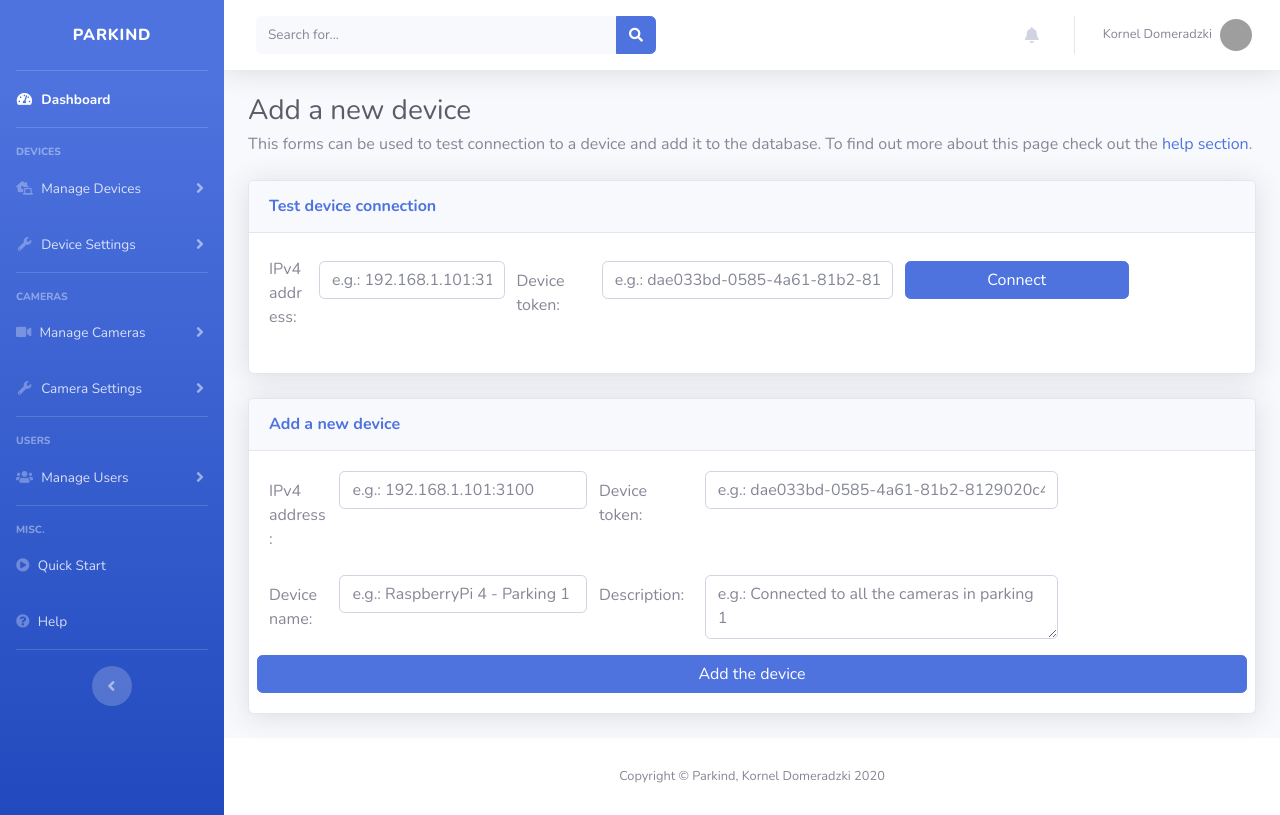
After one commit to TheSlipper/Parkind, a Django app: page /ui/devices/manage/add in a window 1280 px wide. The commit adds this page. Run offline with Django 3.2, Linux system fonts and the light colour scheme; some libraries are stand-ins or nearby versions; grey boxes are pictures that could not be loaded.

Commit message:
Added a 'add new device' view

```diff
--- /dev/null
+++ b/ui/templates/ui/devices/add_form.html
@@ -0,0 +1,75 @@
+{% extends 'ui/application_layout.html' %}
+{% load static %}
+
+{% block content %}
+    <div class="container-fluid">
+        <h1 class="h3 mb-1 text-gray-800">Add a new device</h1>
+        <p class="mb-4">
+            This forms can be used to test connection to a device and add it to the database.
+            To find out more about this page check out the <a href="">help section</a>.
+        </p>
+        <div class="card shadow mb-4">
+            <div class="card-header py-3">
+                <h6 class="m-0 font-weight-bold text-primary">Test device connection</h6>
+            </div>
+            <div class="card-body">
+                <div class="row">
+                    <div class="form-group col-sm-3 row ml-0 mr-0 pl-0 pr-0">
+                        <input name="page" value="0" type="hidden">
+                        <label for="ipv4_addr_test" class="col-sm-3 mt-1">IPv4 address:</label>
+                        <input id="ipv4_addr_test" class="form-control col-sm-9 mt-2"
+                               placeholder="e.g.: 192.168.1.101:3100">
+                    </div>
+                    <div class="form-group col-sm-5 row">
+                        <label for="device_token_test" class="col-sm-3 mt-3">Device token:</label>
+                        <input id="device_token_test" class="form-control col-sm-9 mt-2"
+                               placeholder="e.g.: dae033bd-0585-4a61-81b2-8129020c49d9">
+                    </div>
+                    <div class="col-sm-3">
+                        <button type="submit" class="btn btn-primary btn-block mt-2">Connect</button>
+                    </div>
+                    <div class="col-sm-1" id="loading-spinner">
+                        {#                        <div class="spinner-border mt-2" role="status">#}
+                        {#                            <span class="sr-only">Loading...</span>#}
+                        {#                        </div>#}
+                    </div>
+                </div>
+            </div>
+        </div>
+        <div class="card shadow mb-4">
+            <div class="card-header py-3">
+                <h6 class="m-0 font-weight-bold text-primary">Add a new device</h6>
+            </div>
+            <div class="card-body">
+                <div class="row">
+                    <div class="form-group col-sm-4 row ml-0 mr-0 pl-0 pr-0">
+                        <input name="page" value="0" type="hidden">
+                        <label for="ipv4_addr" class="col-sm-3 mt-2">IPv4 address:</label>
+                        <input id="ipv4_addr" class="form-control col-sm-9" placeholder="e.g.: 192.168.1.101:3100">
+                    </div>
+                    <div class="form-group col-sm-6 row">
+                        <label for="device_token" class="col-sm-3 mt-2">Device token:</label>
+                        <input id="device_token" class="form-control col-sm-9"
+                               placeholder="e.g.: dae033bd-0585-4a61-81b2-8129020c49d9">
+                    </div>
+                </div>
+                <div class="row">
+                    <div class="form-group col-sm-4 row ml-0 mr-0 pl-0 pr-0">
+                        <input name="page" value="0" type="hidden">
+                        <label for="device_name" class="col-sm-3 mt-2">Device name:</label>
+                        <input id="device_name" class="form-control col-sm-9"
+                               placeholder="e.g.: RaspberryPi 4 - Parking 1">
+                    </div>
+                    <div class="form-group col-sm-6 row">
+                        <label for="device_description" class="col-sm-3 mt-2">Description:</label>
+                        <textarea id="device_description" class="form-control col-sm-9"
+                                  placeholder="e.g.: Connected to all the cameras in parking 1"></textarea>
+                    </div>
+                </div>
+                <div class="row">
+                    <button class="btn btn-primary btn-block">Add the device</button>
+                </div>
+            </div>
+        </div>
+    </div>
+{% endblock %}
--- a/ui/urls.py
+++ b/ui/urls.py
@@ -15,6 +15,7 @@ urlpatterns = [
     path('devices/manage/list', views.devices_list, name='devices_list'),
     path('devices/manage/requests', views.devices_requests, name='devices_requests'),
     path('devices/manage/api_inspection', views.devices_api_inspection, name='devices_api_inspection'),
+    path('devices/manage/add', views.device_add_form, name='device_add_form'),
 
     path('devices/settings/general_settings', views.devices_general_settings, name='devices_general_settings'),
     path('devices/settings/api_settings', views.devices_api_settings, name='devices_api_settings'),
--- a/ui/views.py
+++ b/ui/views.py
@@ -38,6 +38,10 @@ def devices_requests(request):
 
 def devices_api_inspection(request):
     return render(request, 'ui/devices/api_inspection.html')
+
+
+def device_add_form(request):
+    return render(request, 'ui/devices/add_form.html')
 
 
 def devices_general_settings(request):
```
Also changed, not shown: ui/templates/ui/devices/list.html (+3 -13 lines).
